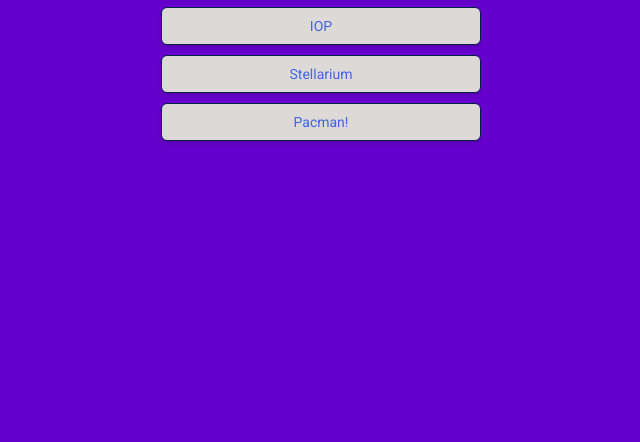
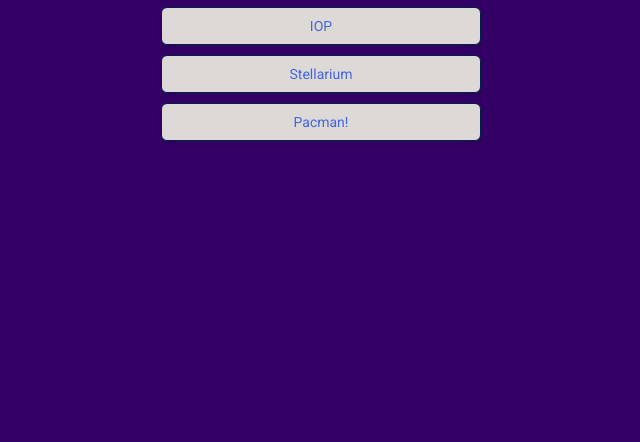
Before and after one commit to KzB180/ProfPhysics_Links_W5, a plain HTML site: page index.html in a window 1280 px wide. Shown: the part 358-800 px from the top of the page, without its empty margins (319-959 px from the left). Drawn offline with Linux system fonts and the light colour scheme.

Commit message:
Update styles.css

```diff
--- a/styles.css
+++ b/styles.css
@@ -6,7 +6,7 @@
 
 body {
   font-family: 'Roboto', sans-serif;
-  background-color: #6600cc;
+  background-color: #330066;
   display: flex;
   justify-content: center;
   align-items: center;
```
